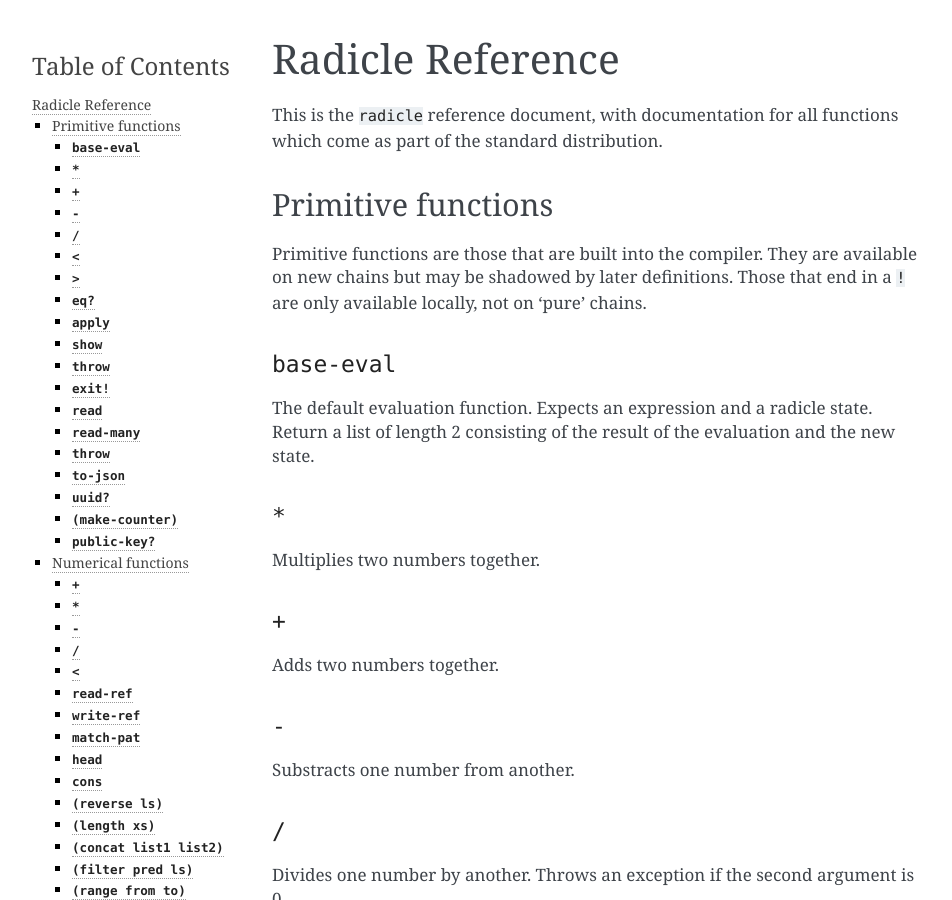
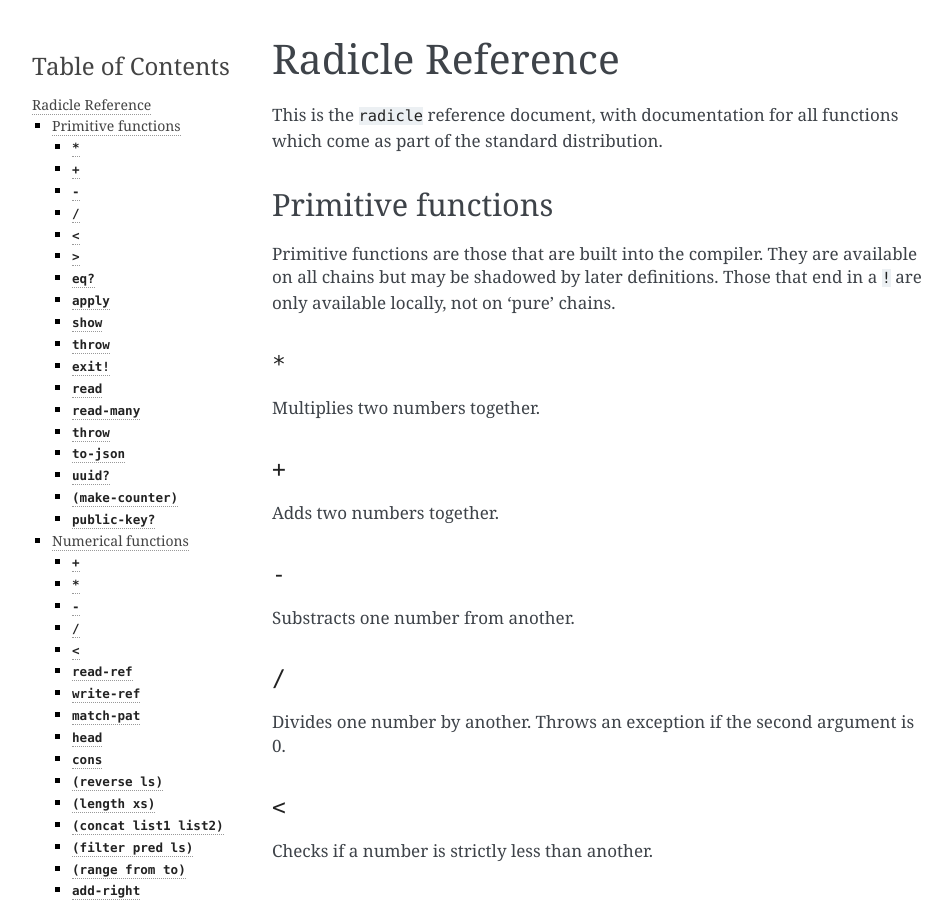
Before and after one commit to radicle-dev/radicle-alpha, a Sphinx documentation site: the page built from docs/source/reference.rst, in a window 1280 px wide and 900 px high. Shown: the whole window, without its empty margins (148-1100 px from the left). Built offline with Sphinx 7.4.7, drawn with Linux system fonts in a browser that asks for light colours; pages that are not in the unit, such as notebooks, are missing from menus; some of the changed text lies outside the part shown.

Commit message:
Make import qualified by default, add docs.

```diff
--- a/docs/source/guide/index.rst
+++ b/docs/source/guide/index.rst
@@ -58,5 +58,6 @@
 
   GettingStarted.md
   Basics.lrad
+  Modules.rst
   Chains.lrad
   DataValidation.rst
--- a/docs/source/reference.rst
+++ b/docs/source/reference.rst
@@ -8,15 +8,8 @@
 -------------------
 
 Primitive functions are those that are built into the compiler. They are
-available on new chains but may be shadowed by later definitions. Those
+available on all chains but may be shadowed by later definitions. Those
 that end in a ``!`` are only available locally, not on 'pure' chains.
-
-``base-eval``
-~~~~~~~~~~~~~
-
-The default evaluation function. Expects an expression and a radicle
-state. Return a list of length 2 consisting of the result of the
-evaluation and the new state.
 
 ``*``
 ~~~~~
```
Also changed, not shown: other parts of docs/source/reference.rst (+2 -1 lines), reference-doc.yaml (+19 -4 lines), 14 other files.
